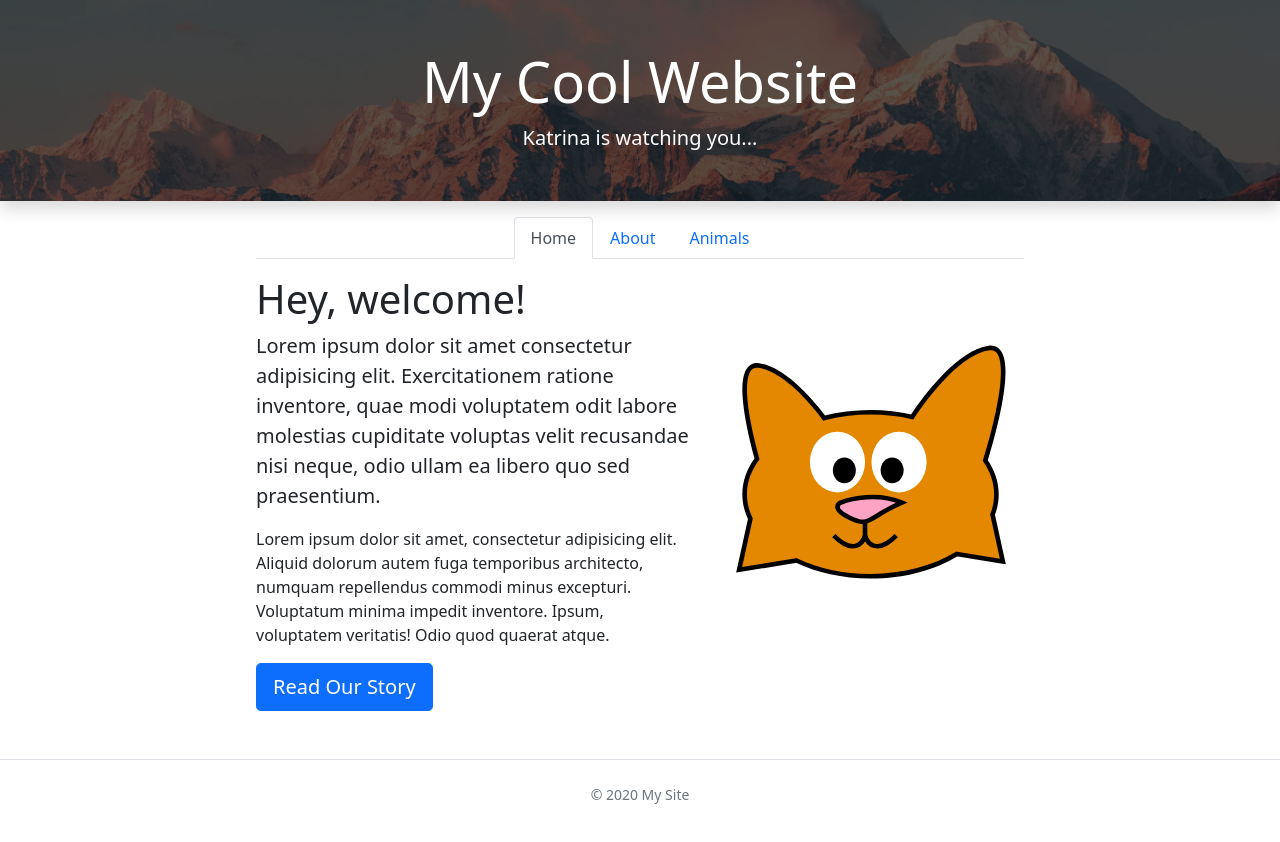
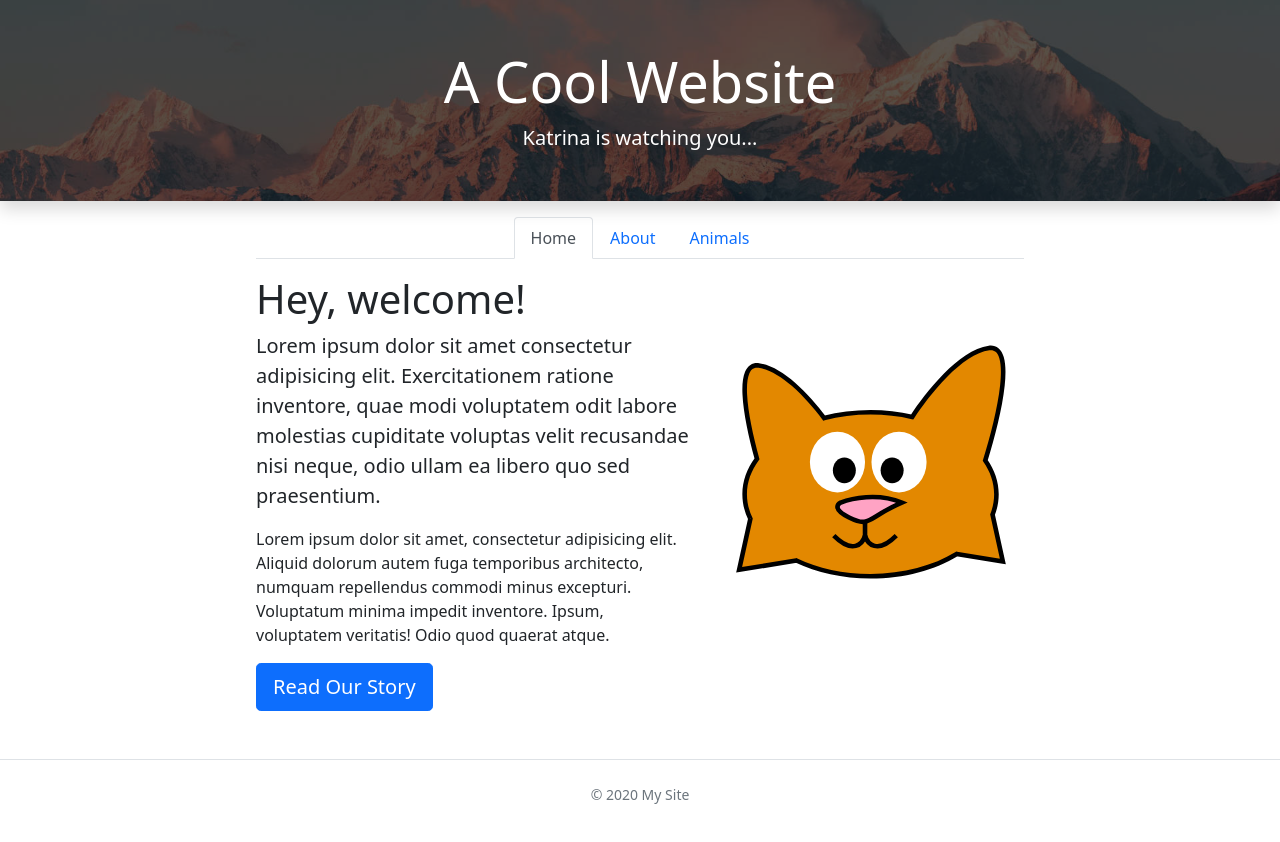
Before and after one commit to duhhnono/my-example-site, a plain HTML site: page index.html in a window 1280 px wide. Drawn offline with nearby package versions, Linux system fonts and the light colour scheme.

Commit message:
Simple h1 change

```diff
--- a/index.html
+++ b/index.html
@@ -8,7 +8,7 @@
   </head>
   <body>
     <div class="my-bg-photo bg-secondary text-white py-5 text-center shadow">
-      <h1 class="display-4">My Cool Website</h1>
+      <h1 class="display-4">A Cool Website</h1>
       <p class="lead mb-0">Katrina is watching you...</p>
     </div>
 
```
